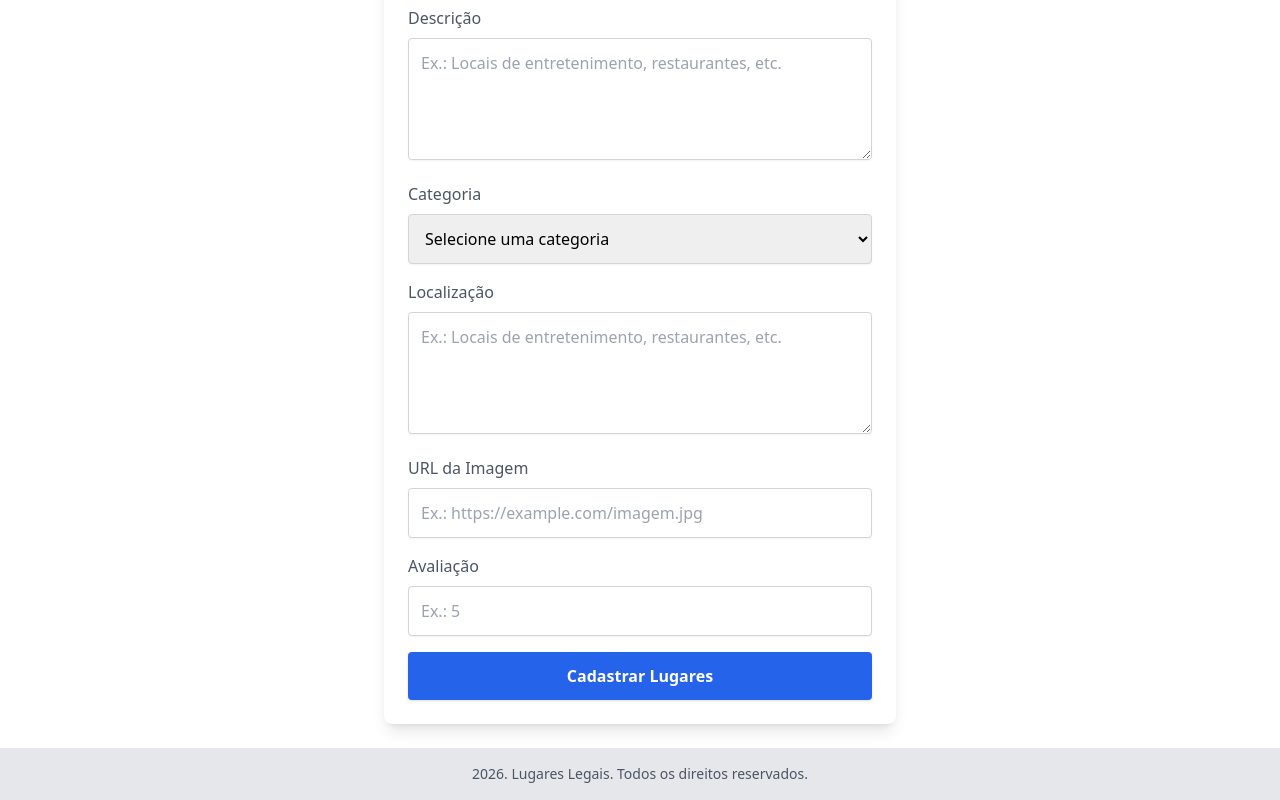
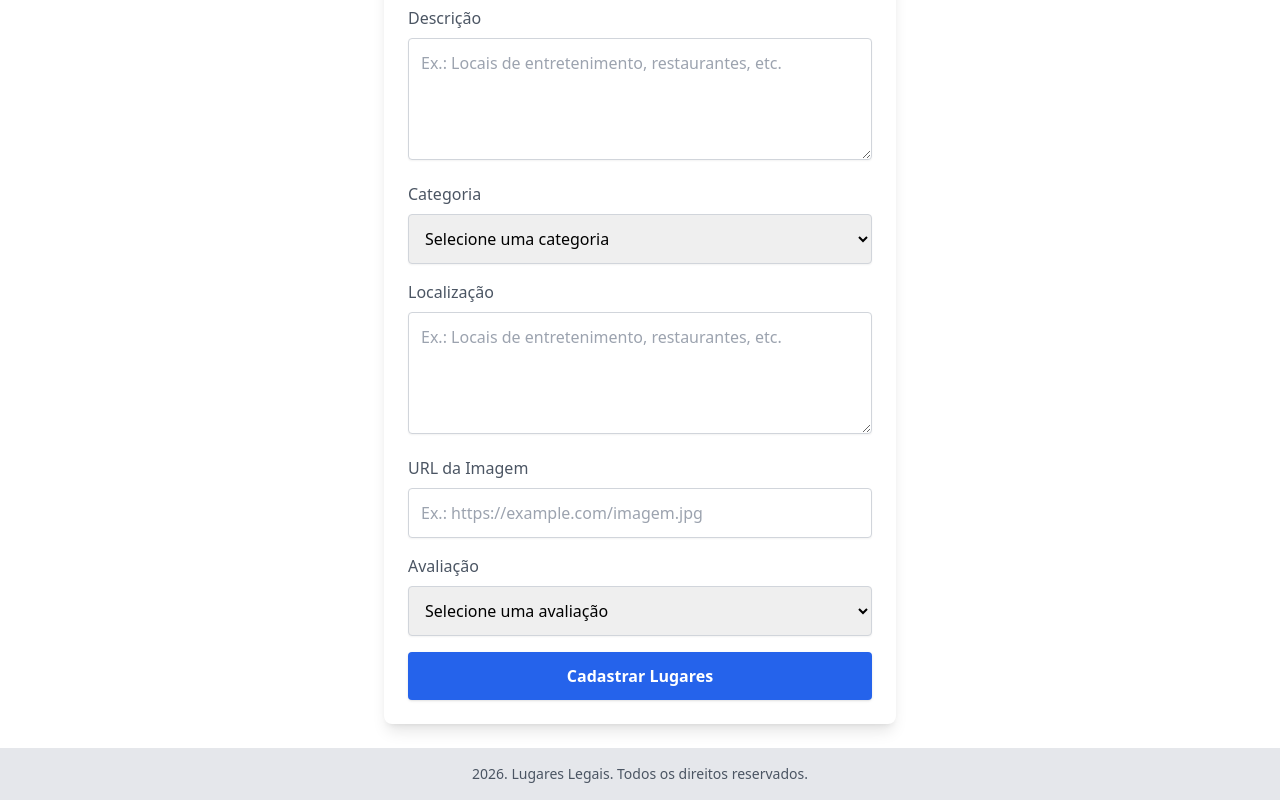
Before and after one commit to Isabela01vSilva/Udemy-Angular19, an Angular app in the folder passeio-app/: page /paginas/lugares in a window 1280 px wide. Shown: the part 353-1153 px from the top of the page. Built offline with nearby package versions, Linux system fonts and the light colour scheme; data requests are answered from the project's data file.

Commit message:
feat: change Avaliação input to a select dropdown for better user experience

```diff
--- a/passeio-app/src/app/lugares/lugar/lugar.component.html
+++ b/passeio-app/src/app/lugares/lugar/lugar.component.html
@@ -94,15 +94,20 @@
     <!-- Campo avaliacao -->
     <div class="mb-4">
       <label class="block text-gray-600 font-medium mb-2">Avaliação</label>
-      <input
-        type="number"
+      <select
         id="avaliacao"
-        name="avaliacao"
         placeholder="Ex.: 5"
         class="w-full p-3 border border-gray-300 rounded shadow-sm focus:outline-none focus:ring focus:ring-blue-400"
         formControlName="avaliacao"
         required
-      />
+      >
+        <option value="">Selecione uma avaliação</option>
+        <option value="1">1 - Ruim</option>
+        <option value="2">2 - Regular</option>
+        <option value="3">3 - Bom</option>
+        <option value="4">4 - Muito Bom</option>
+        <option value="5">5 - Excelente</option>
+      </select>
       <span class="text-red-500 text-sm" *ngIf="isCampoInvalido('avaliacao')"
         >Campo Obrigatório</span
       >
```
